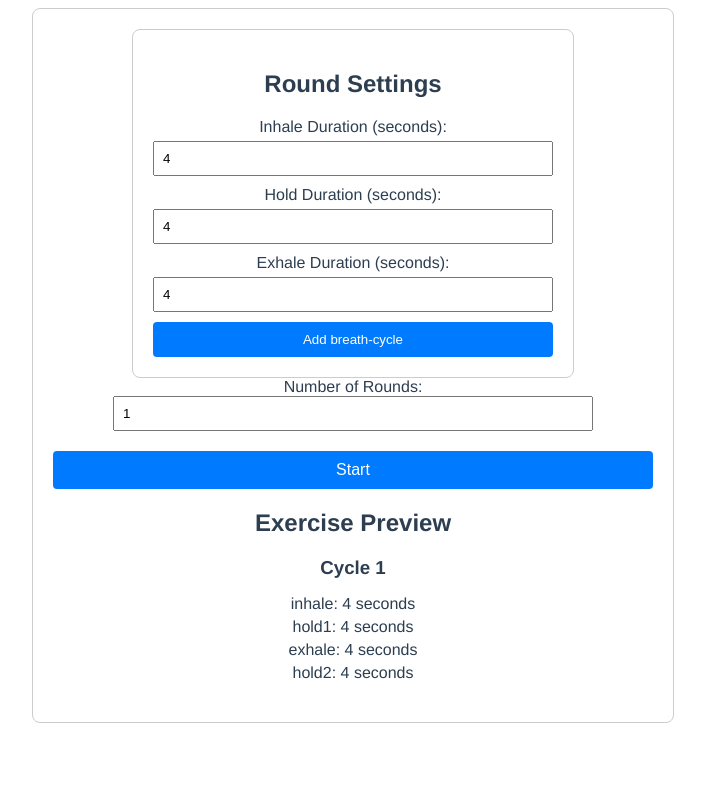
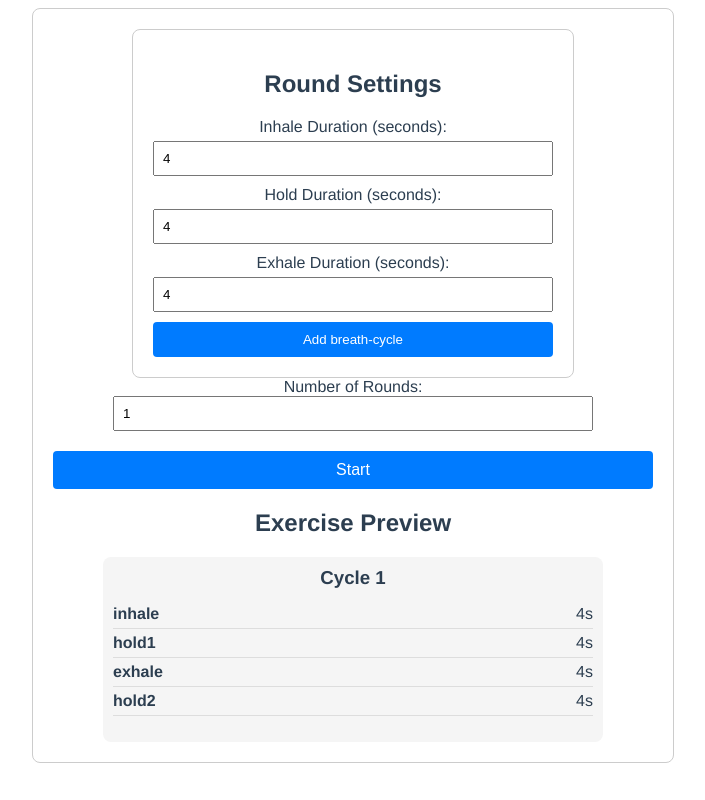
Before and after one commit to pavel-arkharov/respire-web, a Vue app: page / in a window 1280 px wide. Both pictures are taken after a click on the button "Add breath-cycle". Shown: the whole page, without its empty margins (287-992 px from the left). Built offline with nearby package versions, Linux system fonts and the light colour scheme.

Commit message:
before typescipt

```diff
--- a/src/components/CyclesPreview.vue
+++ b/src/components/CyclesPreview.vue
@@ -1,13 +1,20 @@
 <template>
 	<div class="cycles-preview">
 		<h2>Exercise Preview</h2>
-		<div v-for="(cycle, index) in cycles" :key="index" class="cycle">
-			<h3>Cycle {{ index + 1 }}</h3>
-			<ul>
-				<li v-for="phase in cycle" :key="phase.phase">
-					{{ phase.phase }}: {{ phase.duration }} seconds
-				</li>
-			</ul>
+		<div class="cycles-container">
+			<div v-for="(cycle, index) in cycles" :key="index" class="cycle">
+				<h3>Cycle {{ index + 1 }}</h3>
+				<ul>
+					<li
+						v-for="(phase, phaseIndex) in cycle"
+						:key="phaseIndex"
+						class="phase"
+					>
+						<span class="phase-name">{{ phase.phase }}</span>
+						<span class="phase-duration">{{ phase.duration }}s</span>
+					</li>
+				</ul>
+			</div>
 		</div>
 	</div>
 </template>
@@ -25,23 +32,44 @@ export default {
 
 <style scoped>
 .cycles-preview {
-	/* Add your component styles here */
+	text-align: center;
+}
+
+.cycles-container {
+	display: flex;
+	flex-direction: column; /* Arrange cycles vertically */
+	align-items: center;
+	gap: 10px; /* Spacing between cycles */
 }
 
 .cycle {
-	margin-bottom: 20px;
+	background-color: #f5f5f5; /* Light background */
+	border-radius: 8px;
+	padding: 10px;
+	width: 80%; /* Adjust width as needed */
 }
 
 .cycle h3 {
-	margin: 0;
+	margin: 0 0 10px 0; /* Reduce top margin */
 }
 
 .cycle ul {
 	list-style-type: none;
 	padding: 0;
+	display: flex;
+	flex-direction: column; /* Arrange phases vertically */
+	gap: 5px;
 }
 
-.cycle li {
-	margin: 5px 0;
+.phase {
+	display: flex;
+	justify-content: space-between;
+	align-items: center;
+	border-bottom: 1px solid #ddd; /* Subtle separator */
+	padding-bottom: 5px;
+}
+
+.phase-name {
+	font-weight: bold;
 }
 </style>
```
